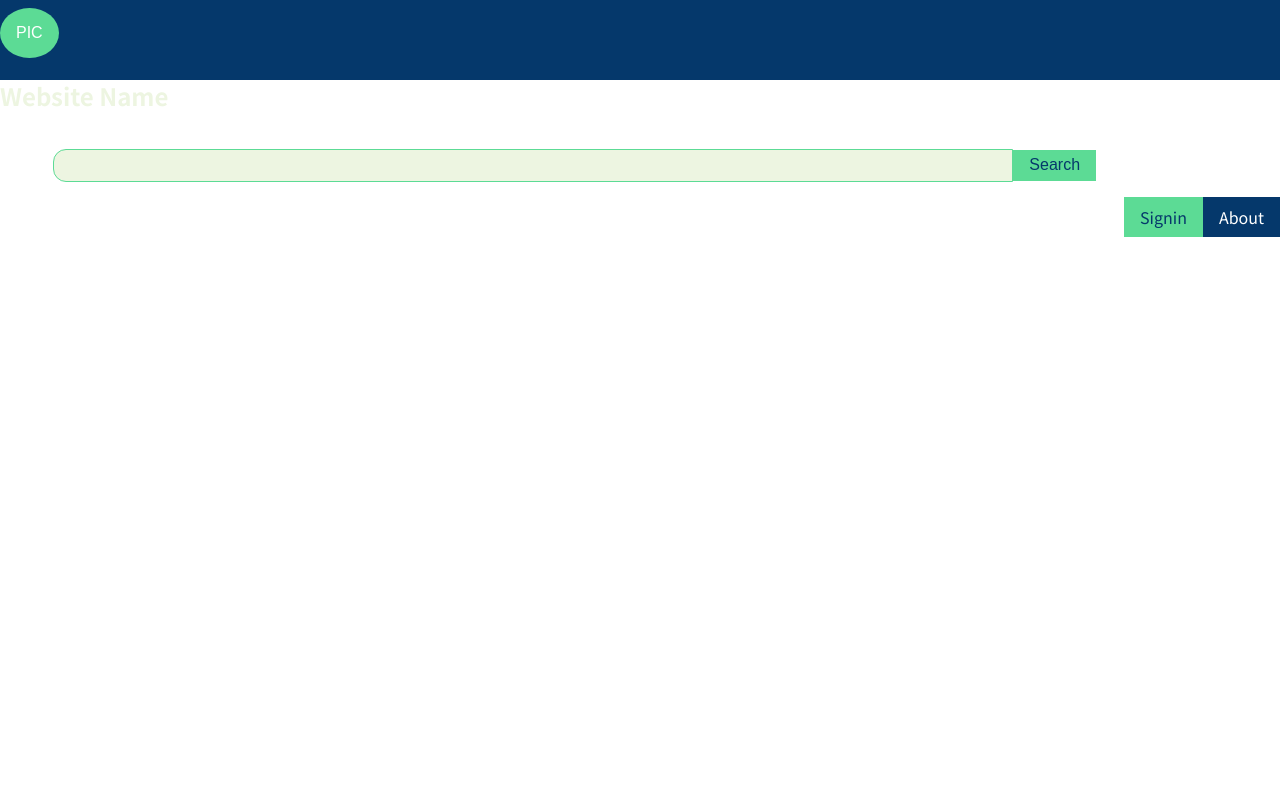
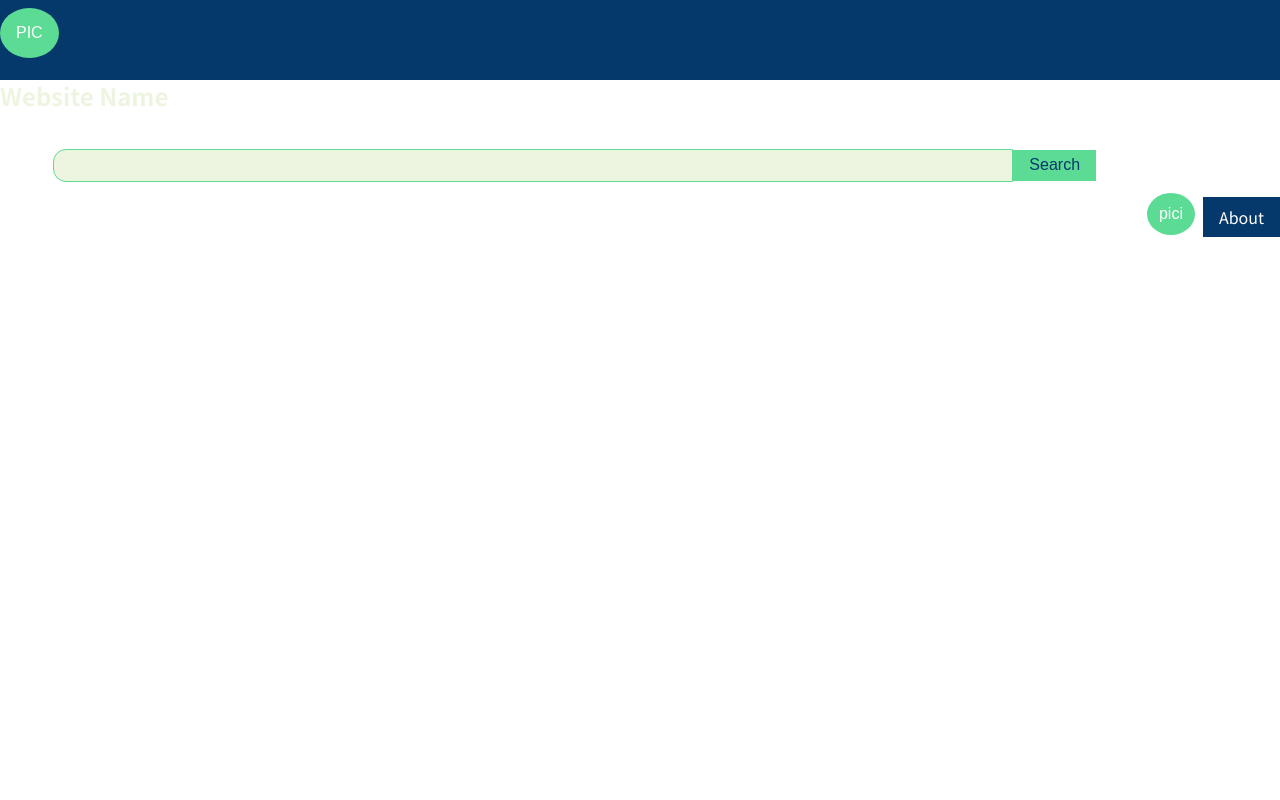
Before and after one commit to WAD-Team-Alpha/FSD_PROJECT, a React (Create React App) app in the folder fsd_project/: page / in a window 1280 px wide. Shown: the top 800 px of the page. Built offline with nearby package versions, Linux system fonts and the light colour scheme; the HTML template or start-up script is replaced by a standard one.

Commit message:
linked signin button and sign page

```diff
--- a/fsd_project/src/App.jsx
+++ b/fsd_project/src/App.jsx
@@ -1,15 +1,21 @@
-import Header from './components/header/header';
-import Main from './components/main/main';
-import Footer from './components/footer/footer';
+import Header from "./components/header/header";
+import Main from "./components/main/main";
+import Footer from "./components/footer/footer";
 import React, { useState } from "react";
 import Signup from "./components/authentication/Signup";
 
 const App = () => {
   const [signup, setSignup] = useState(false);
-  const [signin, setSignin] = useState(false);
+  // const [signin, setSignin] = useState(false);
+  const [signedin, setSignedin] = useState(true);
+  const loginButtonHandler = (state) => {
+    setSignup(state);
+    setSignedin(true);
+    console.log("login handler");
+  };
   return (
     <div>
-      <Header />
+      <Header loginButtonHandler={loginButtonHandler} signin={signedin} />
       {signup && <Signup />}
       {/* {signin &&<Signin />} */}
       <Main />
--- a/fsd_project/src/components/header/about_account/about_account.jsx
+++ b/fsd_project/src/components/header/about_account/about_account.jsx
@@ -1,35 +1,51 @@
 import React, { useState } from "react";
-import classes from './about_account.module.css';
+import classes from "./about_account.module.css";
 
-const AboutAccount = () => {
+const AboutAccount = (props) => {
   const [classname, setClassname] = useState(classes.hide);
-    const [signin, setSignin] = useState(false);
-
+  const [signin, setSignin] = useState(props.signin);
+  console.log("this is running");
   function showAccountOptions() {
-        classname == classes.hide ? setClassname(classes.show) : setClassname(classes.hide)
+    classname == classes.hide
+      ? setClassname(classes.show)
+      : setClassname(classes.hide);
   }
 
   function verifySignin() {
-        signin ? setSignin(false) : setSignin(true)
-        setClassname(classes.hide)
+    props.loginButtonHandler(true);
+    // props.signin ? setSignin(false) : setSignin(true)
+    // setClassname(classes.hide);
   }
 
-    return <React.Fragment>
+  return (
+    <React.Fragment>
       <div className="col-md-1 col-sm-1">
         <a className={classes.aboutbtn}>About</a>
       </div>
       <div className="col-md-1 col-sm-1">
-            { !signin && <a className={classes.signinbtn} onClick={verifySignin}>Signin</a> }
-            { signin && <div className={classes.account_dropdown}>
-                <button onClick={showAccountOptions} className={classes.dropdown_button}>pici</button>
+        {!signin && (
+          <a className={classes.signinbtn} onClick={verifySignin}>
+            Signin
+          </a>
+        )}
+        {signin && (
+          <div className={classes.account_dropdown}>
+            <button
+              onClick={showAccountOptions}
+              className={classes.dropdown_button}
+            >
+              pici
+            </button>
             <div id={classname} className={classes.account_options}>
               <a onClick={verifySignin}>Signout</a>
-                    <a >Account</a>
-                    <a >Settings</a>
+              <a>Account</a>
+              <a>Settings</a>
             </div>
-            </div> }
+          </div>
+        )}
       </div>
     </React.Fragment>
-}
+  );
+};
 
 export default AboutAccount;
--- a/fsd_project/src/components/header/header.jsx
+++ b/fsd_project/src/components/header/header.jsx
@@ -1,17 +1,22 @@
-import React from 'react'
-import classes from './header.module.css'
-import AboutAccount from './about_account/about_account';
-import LogoTitle from './logo_title/logo_title';
-import SearchBar from './search_bar/search_bar';
+import React from "react";
+import classes from "./header.module.css";
+import AboutAccount from "./about_account/about_account";
+import LogoTitle from "./logo_title/logo_title";
+import SearchBar from "./search_bar/search_bar";
 
-const Header = () => {
-    return <header>
-        <div className={classes.header}>
-            <LogoTitle />
-            <SearchBar />
-            <AboutAccount />
-        </div>
+const Header = (props) => {
+  return (
+    <header>
+      <div className={classes.header}>
+        <LogoTitle />
+        <SearchBar />
+        <AboutAccount
+          loginButtonHandler={props.loginButtonHandler}
+          signin={props.signin}
+        />
+      </div>
     </header>
-}
+  );
+};
 
-export default Header
+export default Header;
```
Lines whose indentation alone changed are shown as unchanged.
